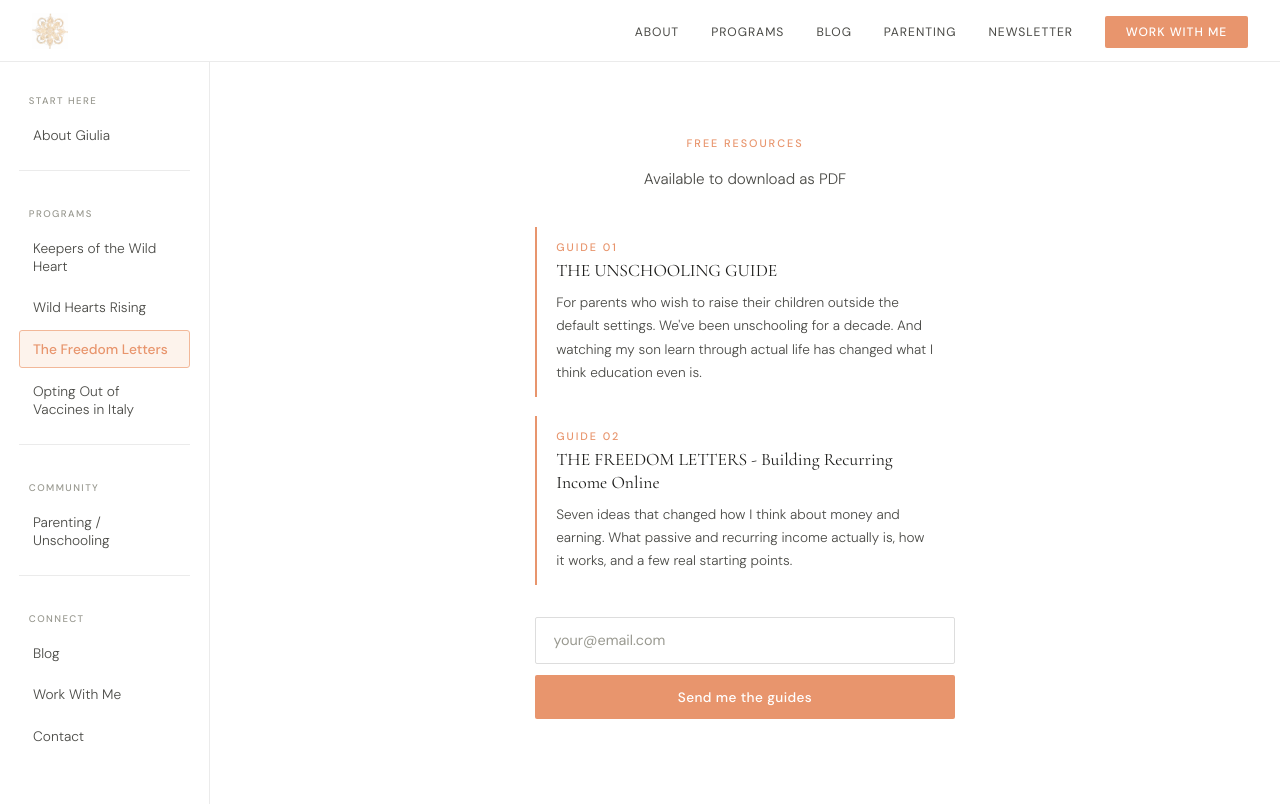
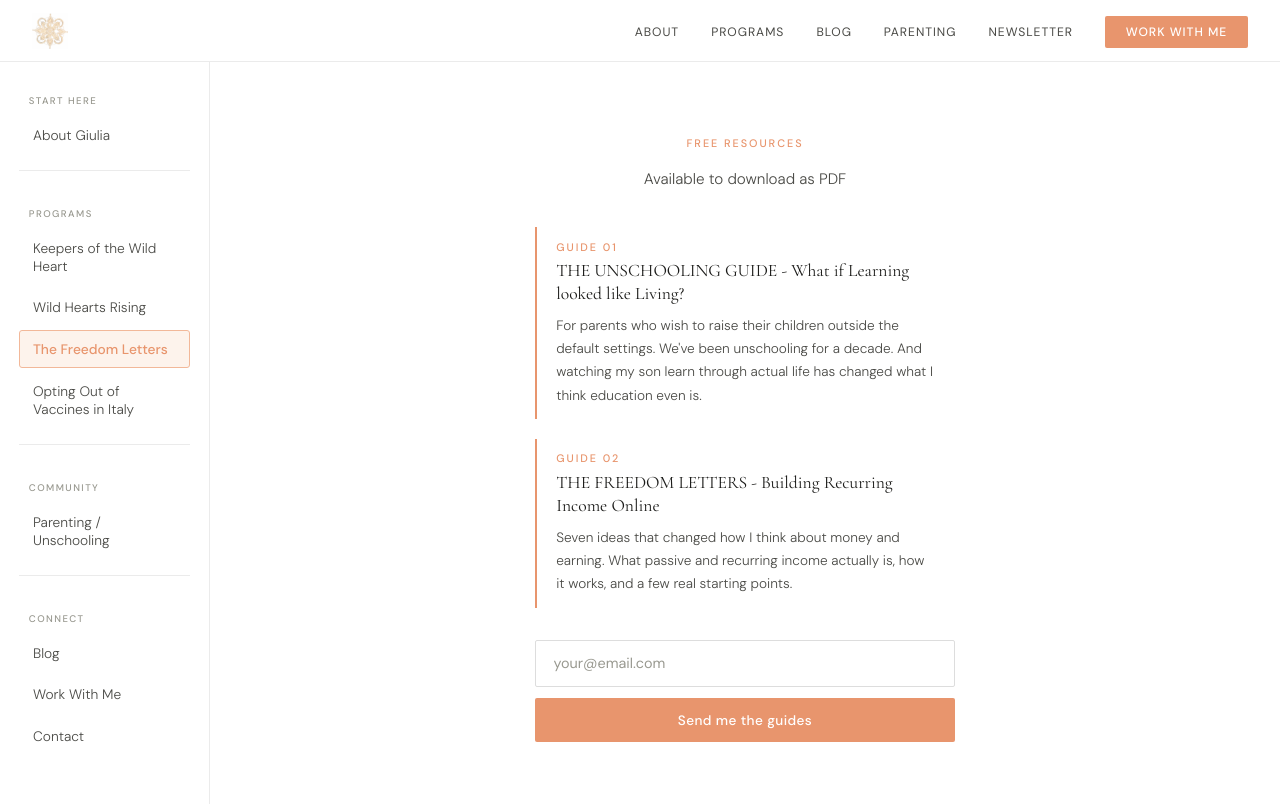
Before and after one commit to Blubell26/giuliapacciotti.com, a Jekyll site: the page built from index.html, in a window 1280 px wide and 900 px high, scrolled down 2599 px, cut to the strip 0-804 px from the top of the window. Built offline with Jekyll 4.4.1, drawn with Linux system fonts in a browser that asks for light colours.

Commit message:
Update index.html

```diff
--- a/index.html
+++ b/index.html
@@ -346,7 +346,7 @@
 <div style="display:flex;flex-direction:column;gap:1.2rem;margin:0 auto 2rem;max-width:420px;text-align:left;">
   <div style="border-left:2px solid var(--peach);padding:0.8rem 1.2rem;">
     <p style="font-size:0.68rem;letter-spacing:0.18em;text-transform:uppercase;color:var(--peach);font-weight:500;margin-bottom:0.4rem;">Guide 01</p>
-    <p style="font-family:'Cormorant Garamond',serif;font-size:1.1rem;color:var(--dark);font-weight:400;line-height:1.3;margin-bottom:0.5rem;">THE UNSCHOOLING GUIDE</p>
+    <p style="font-family:'Cormorant Garamond',serif;font-size:1.1rem;color:var(--dark);font-weight:400;line-height:1.3;margin-bottom:0.5rem;">THE UNSCHOOLING GUIDE - What if Learning looked like Living?</p>
     <p style="font-size:0.85rem;line-height:1.7;color:var(--mid);font-weight:300;">For parents who wish to raise their children outside the default settings. We've been unschooling for a decade. And watching my son learn through actual life has changed what I think education even is.</p>
   </div>
   <div style="border-left:2px solid var(--peach);padding:0.8rem 1.2rem;">
```
